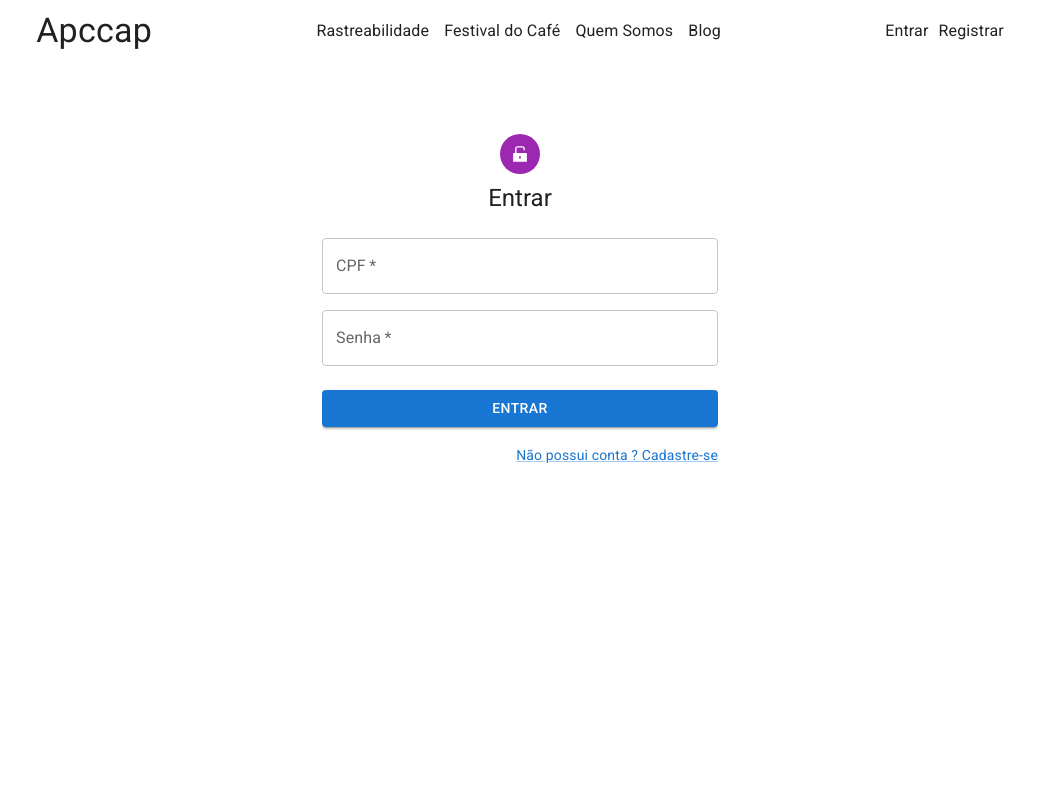
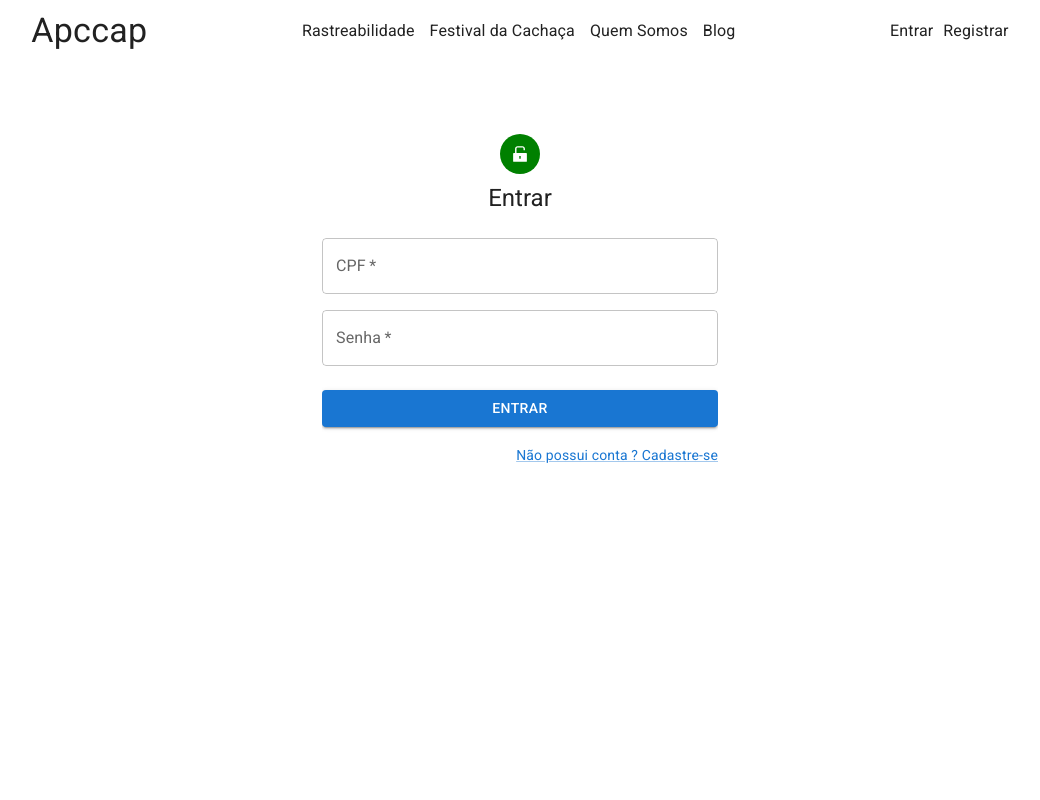
Before and after one commit to guibleone/apccap-website, a React (Create React App) app in the folder frontend/: page /entrar in a window 1280 px wide. Shown: the top 800 px of the page, without its empty margins (120-1160 px from the left). Built offline with nearby package versions, Linux system fonts and the light colour scheme.

Commit message:
Alterações no estilo gráfico

```diff
--- a/frontend/src/components/Navbar/NavMenu.jsx
+++ b/frontend/src/components/Navbar/NavMenu.jsx
@@ -5,9 +5,10 @@ import {
     CssBaseline, Drawer, Divider, Link, List, ListItem, ListItemIcon, ListItemText, Button, Avatar
 } from '@mui/material';
 import {
-    TbMenu2, TbArrowNarrowLeft, TbArrowNarrowRight, TbCoffee,
+    TbMenu2, TbArrowNarrowLeft, TbArrowNarrowRight,
     TbSearch, TbHome2, TbUsers, TbNews
 } from "react-icons/tb";
+import { MdLiquor } from "react-icons/md";
 
 import { useNavigate } from 'react-router-dom';
 import { useSelector, useDispatch } from 'react-redux'
@@ -140,7 +141,7 @@ function NavMenu() {
 
                     <ListItem >
                         <ListItemIcon>
-                            <TbCoffee />
+                            <MdLiquor />
                         </ListItemIcon>
                         <Link sx={
                             {
@@ -148,7 +149,7 @@ function NavMenu() {
                                 textDecoration: 'none',
 
                             }
-                        } href="/">Festival do Café</Link>
+                        } href="/">Festival da Cachaça</Link>
                     </ListItem>
 
                     <Divider />
--- a/frontend/src/components/Navbar/Navbar.jsx
+++ b/frontend/src/components/Navbar/Navbar.jsx
@@ -93,7 +93,7 @@ function Navbar() {
               textDecoration: 'none',
 
             }
-          } href="/">Festival do Café</Link>
+          } href="/">Festival da Cachaça</Link>
 
           <Link sx={
             {
--- a/frontend/src/pages/Login/Login.jsx
+++ b/frontend/src/pages/Login/Login.jsx
@@ -80,7 +80,7 @@ function Login() {
         minHeight: '100vh'
       }}
     >
-      <Avatar sx={{ m: 1, bgcolor: 'secondary.main' }}>
+      <Avatar sx={{ m: 1, bgcolor: 'green' }}>
         <AiFillUnlock />
       </Avatar>
 
```
Also changed, not shown: 1 other file (tests, documents, lock files or other folders).
